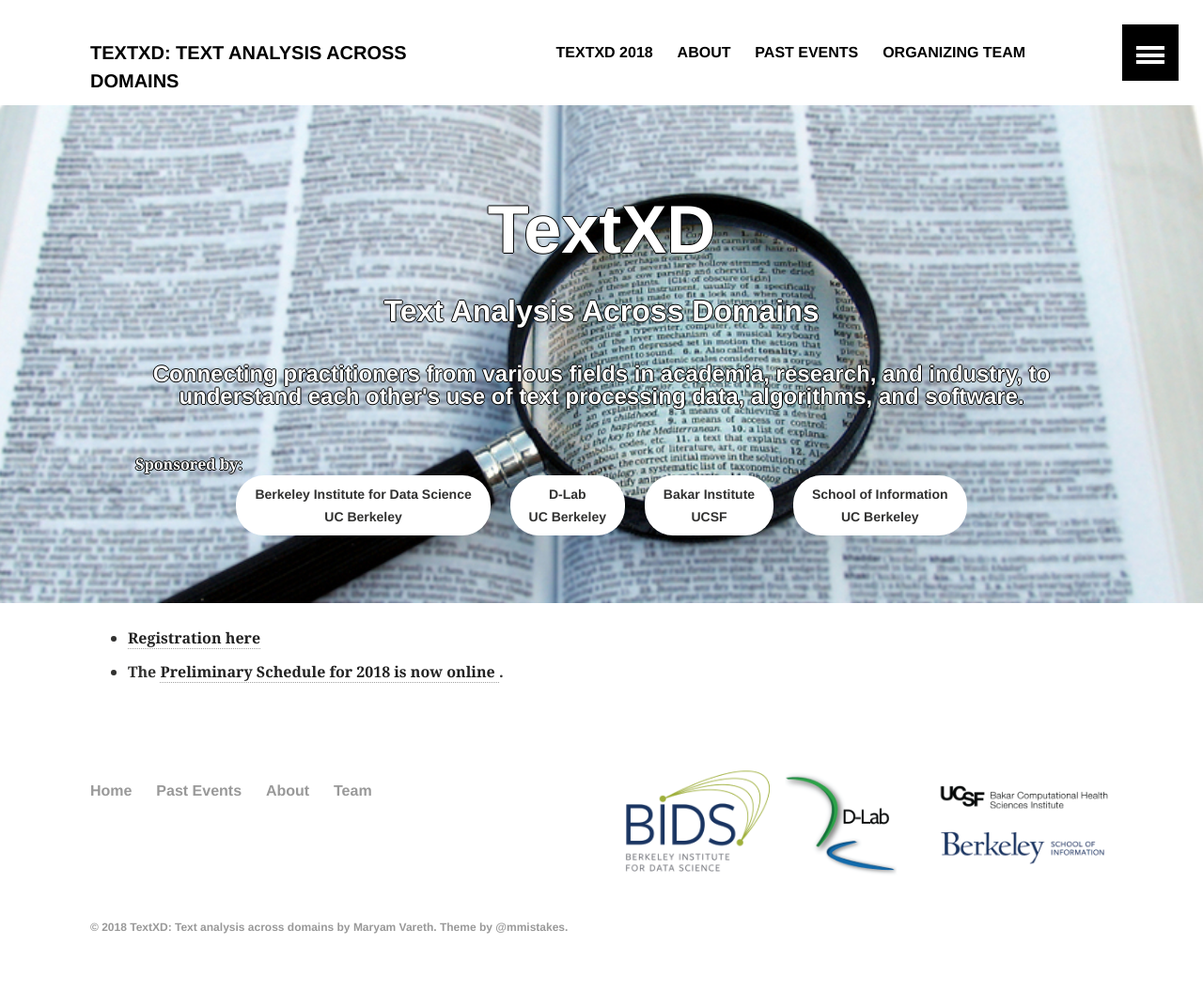
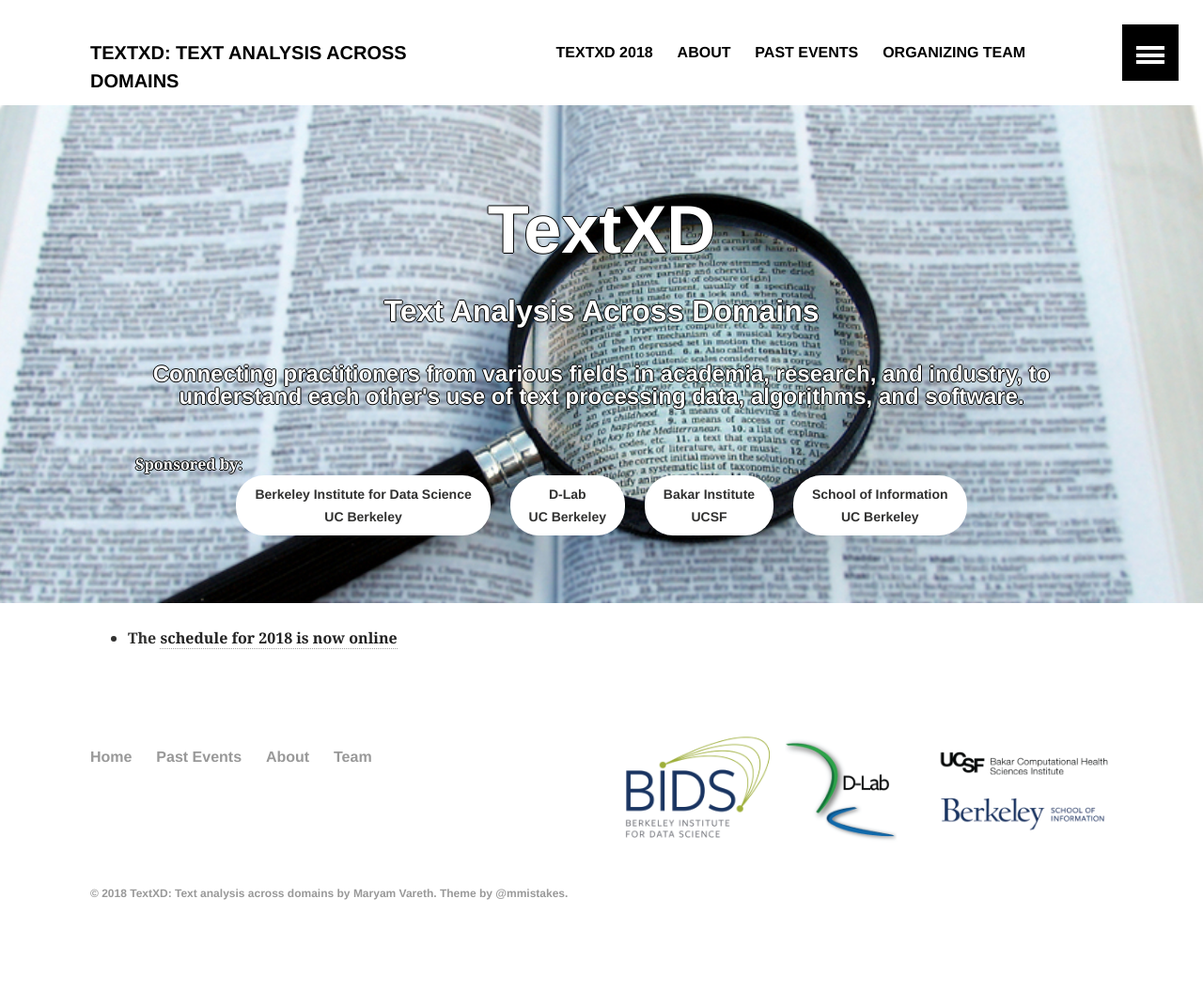
Before and after one commit to TextXD/textxd.github.io, a Jekyll site: the page built from index.md, in a window 1280 px wide. Shown: the whole page at 94% size. Built offline with Jekyll 4.4.1, drawn with Linux system fonts in a browser that asks for light colours; after the commit the page ends 1036 px from its top, so only the background shows below that.

Commit message:
Update index.md

```diff
--- a/index.md
+++ b/index.md
@@ -5,5 +5,4 @@ image:
   feature: Text-Analysis.jpg
 ---
 
- - [Registration here](http://bit.ly/textxd-2018-rsvp)
- - The [Preliminary Schedule for 2018 is now online ](/programs/textxd2018/).
+ - The [schedule for 2018 is now online](/programs/textxd2018/)
```
